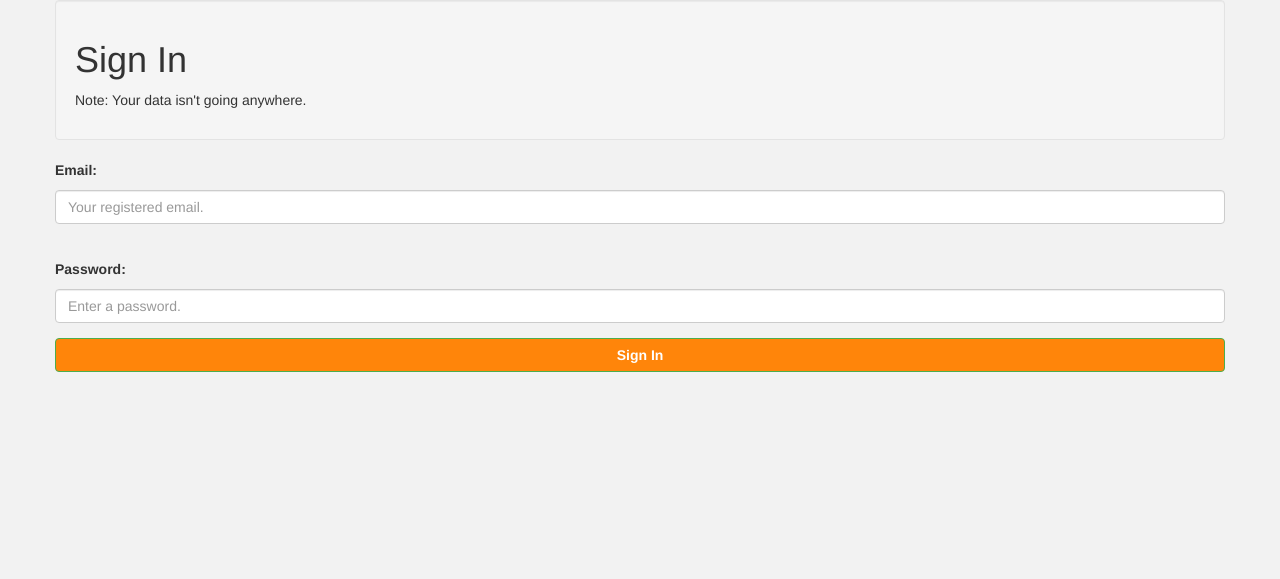
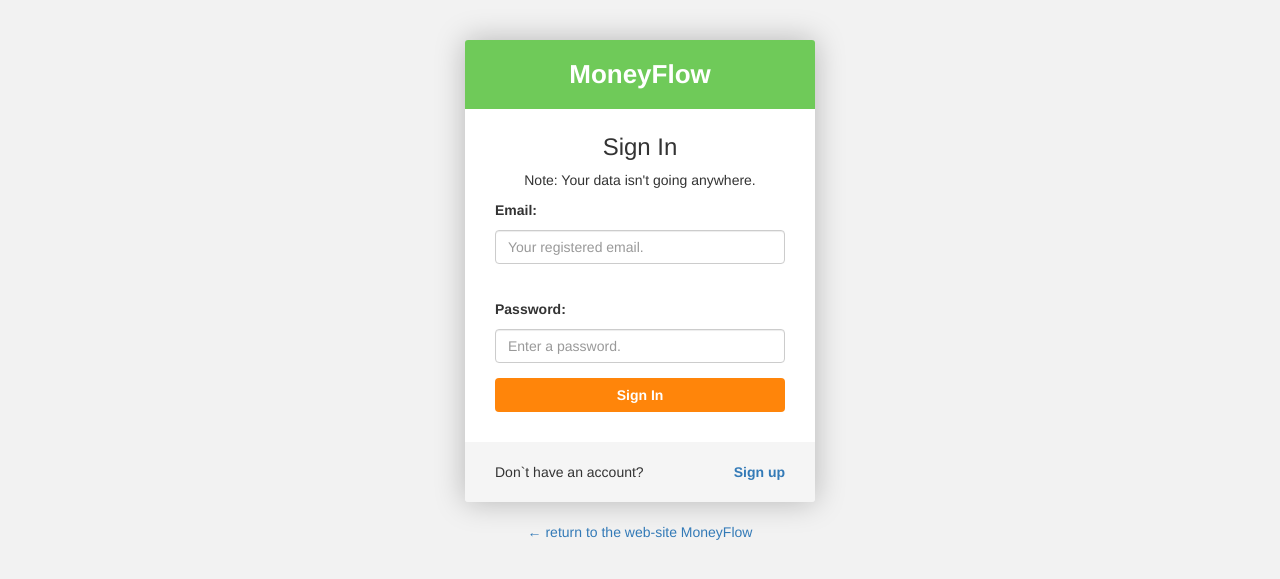
Before and after one commit to YuliyaSinkevich/moneyflow, a Flask app: page /login in a window 1280 px wide. Shown: the top 579 px of the page. Run offline with Flask 2, Linux system fonts and the light colour scheme; parts of the project's set-up code (start-up, migrations or seed data) failed here and were passed over; some libraries are stand-ins or nearby versions.

Commit message:
Forms (#5)
* Changes in design of the website

* Some changes

* Commit

* Commit

* Commit

* another commit

* Commit

* Register form

* Forms

```diff
--- a/app/static/assets/css/forms.css
+++ b/app/static/assets/css/forms.css
@@ -8,15 +8,12 @@ body {
 }
 
 .center-block {
-    max-width: 350px;
-    min-width: 250px;
-    border-radius: 3px;
-    box-shadow: 0px 0px 30px rgba(0, 0, 0, .25);
     margin-right: 0px;
     margin-left: 0px;
 }
 
 .panel {
+    box-shadow: 0px 0px 30px rgba(0, 0, 0, .25);
     border: none;
 }
 
@@ -30,6 +27,10 @@ body {
     font-size: 26px !important;
     font-weight: 900;
     color: rgb(255, 255, 255) !important;
+}
+
+.panel-title a:hover {
+    text-decoration: none;
 }
 
 .panel-body {
@@ -53,8 +54,13 @@ body {
     padding: 20px 30px;
 }
 
-@media only screen and (min-width: 351px) {
+.back-to-site {
+    cursor: pointer;
+}
+
+@media only screen and (min-width: 415px) {
     .center-block {
+        max-width: 350px;
         margin-right: auto;
         margin-left: auto;
         margin-top: 40px;
--- a/app/static/assets/css/main.css
+++ b/app/static/assets/css/main.css
@@ -13,7 +13,7 @@ body {
 
 .navbar {
     padding: 10px 0 8px;
-    font-size: 18px !important;
+    font-size: 20px !important;
     letter-spacing: 1.2px;
     background-color: rgba(111, 202, 89, 0.9) !important;
 }
--- a/app/templates/home/login.html
+++ b/app/templates/home/login.html
@@ -5,26 +5,38 @@ Login | {{ config['PUBLIC_CONFIG'].site.title }}
 
 
 {% block content %}
-<div class="container">
-    <div class="well">
-        <h1>{% trans %}Sign In{% endtrans %}</h1>
+    <div class="container center-block">
+        <div class="panel panel-default text-center">
+            <div class="panel-heading">
+                <h1 class="panel-title"><a href="{{ url_for('home.start') }}">{{ config['PUBLIC_CONFIG'].site.title }}</a></h1>
+            </div>
+            <div class="panel-body">
+                <h3>{% trans %}Sign In{% endtrans %}</h3>
                 <p>{% trans %}Note: Your data isn't going anywhere.{% endtrans %}</p>
-    </div>
                 {{ util.flashed_messages(dismissible=True, container=False) }}
                 <form action="" method="post" class="form" role="form">
                     {{ form.hidden_tag() }}
-        <div class="form-group  required">
+                    <div class="form-group  required text-left">
                         <label class="control-label" for="email">{{ form.email.label }}</label>
                         <input class="form-control" id="email" name="email"
-                   placeholder="{% trans %}Your registered email.{% endtrans %}" required type="text" value="">
+                               placeholder="{% trans %}Your registered email.{% endtrans %}" required type="text"
+                               value="">
                     </div>
                     <br>
-        <div class="form-group  required">
+                    <div class="form-group  required text-left">
                         <label class="control-label" for="password">{{ form.password.label }}</label>
                         <input class="form-control" id="password" name="password"
-                   placeholder="{% trans %}Enter a password.{% endtrans %}" required type="password" value="">
+                               placeholder="{% trans %}Enter a password.{% endtrans %}" required type="password"
+                               value="">
                     </div>
-        {{ form_field(form.submit, class="btn btn-success") }}
+                    {{ form_field(form.submit, class="btn") }}
                 </form>
             </div>
+            <div class="panel-footer text-left">Don`t have an account?
+                <a class="pull-right" href={{ url_for('home.register') }}><b>{% trans %}Sign up{% endtrans %}</b></a>
+            </div>
+        </div>
+        <div class="text-center"><a class="back-to-site" href="{{ url_for('home.start') }}">&#8592;&nbsp;return to the
+            web-site {{ config['PUBLIC_CONFIG'].site.title }}</a></div>
+    </div>
 {%- endblock %}
```
Also changed, not shown: app/templates/home/register.html (+7 -2 lines), app/templates/index.html (+13 -3 lines). Lines whose indentation alone changed are shown as unchanged.
